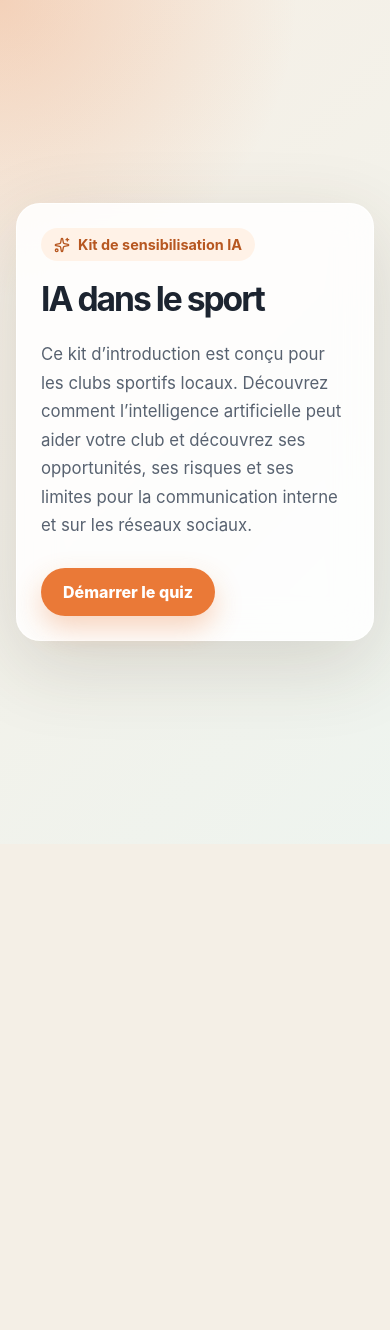
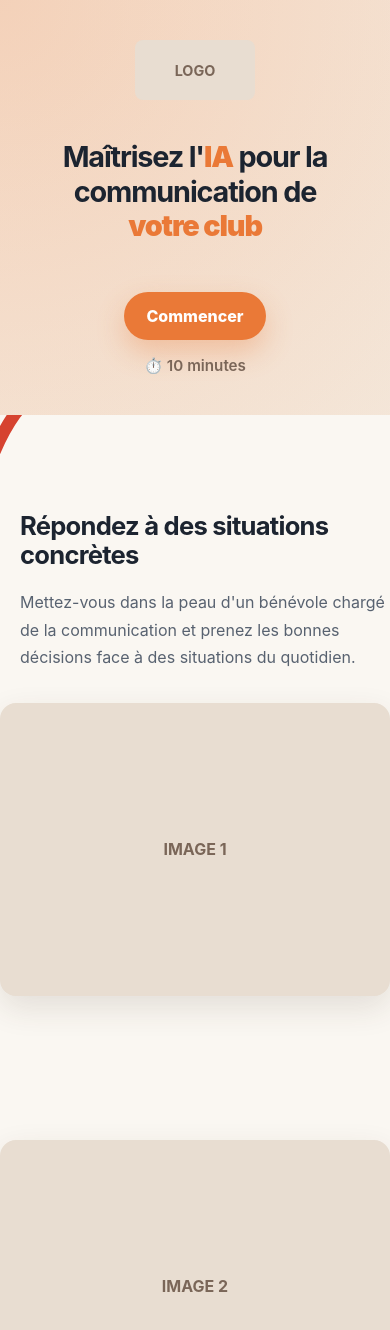
Before and after one commit to capsjs/sport-club-quiz, a React (Vite) app: page / in a window 390 px wide. Shown: the top 1330 px of the page. Before the commit the page ends 844 px from the top, so only its background shows below. Built offline with nearby package versions, Linux system fonts and the light colour scheme.

Commit message:
create homepage with placeholders

```diff
--- /dev/null
+++ b/src/components/HomePage.jsx
@@ -0,0 +1,86 @@
+import React from "react";
+
+export default function HomePage({ onStartQuiz }) {
+  return (
+    <main className="homepage">
+      {/* Logo + Hero Section */}
+      <div className="hero-wrapper">
+        <div className="logo-header">
+          <div className="logo-placeholder">LOGO</div>
+        </div>
+
+        <section className="hero-section">
+          <h1 className="hero-title">
+            Maîtrisez l'<span className="highlight">IA</span> pour la
+            <br />
+            communication de
+            <br />
+            <span className="highlight">votre club</span>
+          </h1>
+          <button className="primary-button" onClick={onStartQuiz}>
+            Commencer
+          </button>
+          <p className="duration">⏱️ 10 minutes</p>
+        </section>
+      </div>
+
+      {/* Section 1: Répondez à des situations concrètes */}
+      <div className="content-wrapper">
+        <section className="content-section">
+          <div className="section-content">
+            <h2>Répondez à des situations concrètes</h2>
+            <p>
+              Mettez-vous dans la peau d'un bénévole chargé de la communication
+              et prenez les bonnes décisions face à des situations du quotidien.
+            </p>
+          </div>
+          <div className="section-image">
+            <div className="image-placeholder">IMAGE 1</div>
+          </div>
+        </section>
+
+        {/* Section 2: Découvrez vos résultats */}
+        <section className="content-section">
+          <div className="section-image">
+            <div className="image-placeholder">IMAGE 2</div>
+          </div>
+          <div className="section-content">
+            <h2>Découvrez vos résultats et progressez</h2>
+            <p>
+              Obtenez un débriefing personnalisé, identifiez vos points de
+              vigilance et découvrez les bonnes pratiques pour utiliser l'IA de
+              manière plus efficace et responsable.
+            </p>
+          </div>
+        </section>
+
+        {/* Section 3: Repartez avec votre fiche mémo */}
+        <section className="content-section">
+          <div className="section-content">
+            <h2>Repartez avec votre fiche mémo</h2>
+            <p>
+              À l'issue du parcours, recevez une fiche synthétique regroupant
+              les conseils essentiels pour communiquer avec l'IA en toute
+              confiance.
+            </p>
+          </div>
+          <div className="section-image">
+            <div className="image-placeholder">IMAGE 3</div>
+          </div>
+        </section>
+      </div>
+
+      {/* CTA Section */}
+      <section className="final-cta">
+        <h2>Prêt à relever le défi ?</h2>
+        <p>
+          Testez vos connaissances, découvrez les bonnes pratiques et améliorez
+          votre communication en seulement quelques minutes.
+        </p>
+        <button className="primary-button" onClick={onStartQuiz}>
+          Commencer
+        </button>
+      </section>
+    </main>
+  );
+}
--- a/src/main.jsx
+++ b/src/main.jsx
@@ -1,7 +1,7 @@
 import React, { useState } from "react";
 import { createRoot } from "react-dom/client";
-import { Sparkles } from "lucide-react";
 import "./styles.css";
+import HomePage from "./components/HomePage";
 import Quiz from "./components/Quiz";
 
 function App() {
@@ -9,29 +9,7 @@ function App() {
 
   return (
     <main className="app-shell">
-      {!showQuiz && (
-        <section className="hero-card">
-          <div className="intro fade-in">
-            <div className="badge">
-              <Sparkles size={16} /> Kit de sensibilisation IA
-            </div>
-            <h1>IA dans le sport</h1>
-            <p className="lead">
-              Ce kit d’introduction est conçu pour les clubs sportifs locaux.
-              Découvrez comment l’intelligence artificielle peut aider votre
-              club et découvrez ses opportunités, ses risques et ses limites
-              pour la communication interne et sur les réseaux sociaux.
-            </p>
-            <button
-              className="primary-button"
-              onClick={() => setShowQuiz(true)}
-            >
-              Démarrer le quiz
-            </button>
-          </div>
-        </section>
-      )}
-
+      {!showQuiz && <HomePage onStartQuiz={() => setShowQuiz(true)} />}
       {showQuiz && <Quiz onExit={() => setShowQuiz(false)} />}
     </main>
   );
--- a/src/styles.css
+++ b/src/styles.css
@@ -1,12 +1,21 @@
 :root {
-  font-family: Inter, ui-sans-serif, system-ui, -apple-system, BlinkMacSystemFont, "Segoe UI", sans-serif;
+  font-family:
+    Inter,
+    ui-sans-serif,
+    system-ui,
+    -apple-system,
+    BlinkMacSystemFont,
+    "Segoe UI",
+    sans-serif;
   color: #1c2430;
   background: #f4efe6;
   font-synthesis: none;
   text-rendering: optimizeLegibility;
 }
 
-* { box-sizing: border-box; }
+* {
+  box-sizing: border-box;
+}
 
 body {
   margin: 0;
@@ -22,9 +31,12 @@ button {
   min-height: 100vh;
   display: grid;
   place-items: center;
-  padding: 32px 16px;
   background:
-    radial-gradient(circle at top left, rgba(234, 121, 55, 0.25), transparent 32%),
+    radial-gradient(
+      circle at top left,
+      rgba(234, 121, 55, 0.25),
+      transparent 32%
+    ),
     linear-gradient(135deg, #f7efe5 0%, #eef4ef 100%);
 }
 
@@ -44,8 +56,14 @@ button {
 }
 
 @keyframes fadeIn {
-  from { opacity: 0; transform: translateY(8px); }
-  to { opacity: 1; transform: translateY(0); }
+  from {
+    opacity: 0;
+    transform: translateY(8px);
+  }
+  to {
+    opacity: 1;
+    transform: translateY(0);
+  }
 }
 
 .badge {
@@ -61,7 +79,9 @@ button {
   margin-bottom: 22px;
 }
 
-h1, h2, p {
+h1,
+h2,
+p {
   margin-top: 0;
 }
 
@@ -95,31 +115,38 @@ h2 {
   margin: 32px 0;
 }
 
-.info-grid article, .memo-card {
+.info-grid article,
+.memo-card {
   padding: 20px;
   border-radius: 22px;
   background: #f9f6f0;
   border: 1px solid #ece1d2;
 }
 
-.info-grid strong, .memo-card strong {
+.info-grid strong,
+.memo-card strong {
   display: block;
   margin-bottom: 8px;
   color: #1e2b22;
 }
 
-.info-grid span, .memo-card li {
+.info-grid span,
+.memo-card li {
   color: #647079;
   line-height: 1.5;
 }
 
-.primary-button, .secondary-button {
+.primary-button,
+.secondary-button {
   border: 0;
   border-radius: 999px;
   padding: 14px 22px;
   cursor: pointer;
   font-weight: 800;
-  transition: transform 0.2s ease, box-shadow 0.2s ease, opacity 0.2s ease;
+  transition:
+    transform 0.2s ease,
+    box-shadow 0.2s ease,
+    opacity 0.2s ease;
 }
 
 .primary-button {
@@ -136,7 +163,8 @@ h2 {
   gap: 8px;
 }
 
-.primary-button:hover, .secondary-button:hover {
+.primary-button:hover,
+.secondary-button:hover {
   transform: translateY(-2px);
 }
 
@@ -185,7 +213,10 @@ h2 {
   gap: 16px;
   text-align: left;
   font-weight: 700;
-  transition: transform 0.16s ease, border 0.16s ease, background 0.16s ease;
+  transition:
+    transform 0.16s ease,
+    border 0.16s ease,
+    background 0.16s ease;
 }
 
 .answer-button:hover {
@@ -227,7 +258,8 @@ h2 {
   margin: 8px 0 18px;
 }
 
-.result, .thanks {
+.result,
+.thanks {
   text-align: center;
   display: grid;
   justify-items: center;
@@ -331,3 +363,201 @@ h2 {
     line-height: 1.5;
   }
 }
+
+/* HomePage Styles */
+.homepage {
+  width: 100%;
+  min-height: 100vh;
+}
+
+.logo-header {
+  width: 100%;
+  padding: 40px 16px 0;
+  display: flex;
+  justify-content: center;
+}
+
+.logo-placeholder {
+  width: 120px;
+  height: 60px;
+  background: #e8ddd1;
+  border-radius: 8px;
+  display: flex;
+  align-items: center;
+  justify-content: center;
+  font-weight: 700;
+  color: #7a6658;
+  font-size: 0.9rem;
+}
+
+.hero-section {
+  min-height: 60vh;
+  display: flex;
+  flex-direction: column;
+  align-items: center;
+  justify-content: center;
+  padding: 60px 16px;
+  text-align: center;
+}
+
+.hero-title {
+  font-size: clamp(2.2rem, 8vw, 3.8rem);
+  line-height: 1.2;
+  letter-spacing: -0.04em;
+  margin: 0 0 32px;
+  color: #1c2430;
+  max-width: 800px;
+}
+
+.hero-title .highlight {
+  color: #ea7937;
+  font-weight: 900;
+}
+
+.hero-section .primary-button {
+  margin: 24px 0 16px;
+}
+
+.duration {
+  font-size: 0.95rem;
+  color: #7a6658;
+  font-weight: 600;
+  margin: 0;
+}
+
+.content-wrapper {
+  background-color: #faf7f2;
+  background-image: url("/assets/vector_1.svg");
+  background-repeat: no-repeat;
+  background-position: right -350px;
+  background-size: 100% auto;
+  padding: 136px 0;
+  display: flex;
+  flex-direction: column;
+  gap: 136px;
+  z-index: 99;
+}
+
+.content-section {
+  display: grid;
+  grid-template-columns: 1fr 1fr;
+  gap: 60px;
+  align-items: center;
+  max-width: 1200px;
+  padding: 0;
+}
+
+.content-section:nth-of-type(3) {
+  margin-top: -40px;
+  margin-bottom: 80px;
+}
+
+.content-section:nth-of-type(odd) .section-content {
+  margin-inline-start: 20px;
+}
+
+.section-content h2 {
+  font-size: clamp(1.8rem, 5vw, 2.4rem);
+  line-height: 1.15;
+  letter-spacing: -0.03em;
+  margin: 0 0 20px;
+  color: #1c2430;
+}
+
+.section-content p {
+  font-size: clamp(1rem, 2vw, 1.1rem);
+  line-height: 1.7;
+  color: #586270;
+  margin: 0;
+  max-width: 500px;
+}
+
+.section-image {
+  display: flex;
+  align-items: center;
+  justify-content: center;
+}
+
+.image-placeholder {
+  width: 100%;
+  aspect-ratio: 4 / 3;
+  background: #e8ddd1;
+  border-radius: 16px;
+  display: flex;
+  align-items: center;
+  justify-content: center;
+  font-weight: 700;
+  color: #7a6658;
+  font-size: 1rem;
+  box-shadow: 0 12px 32px rgba(66, 47, 29, 0.12);
+}
+
+.final-cta {
+  padding: 80px 16px;
+  text-align: center;
+  background: linear-gradient(135deg, #f7efe5 0%, #eef4ef 100%);
+}
+
+.final-cta h2 {
+  font-size: clamp(2rem, 6vw, 3rem);
+  line-height: 1.2;
+  letter-spacing: -0.04em;
+  margin: 0 0 24px;
+  color: #1c2430;
+}
+
+.final-cta p {
+  font-size: clamp(1rem, 2vw, 1.15rem);
+  line-height: 1.7;
+  color: #586270;
+  margin: 0 0 32px;
+  max-width: 600px;
+  margin-left: auto;
+  margin-right: auto;
+}
+
+.final-cta .primary-button {
+  margin-top: 24px;
+}
+
+@media (max-width: 768px) {
+  .hero-section {
+    padding: 40px 16px;
+    min-height: auto;
+  }
+
+  .hero-title {
+    font-size: clamp(1.8rem, 6vw, 2.4rem);
+    margin-bottom: 24px;
+  }
+
+  .content-wrapper {
+    padding: 48px 0;
+    display: flex;
+    flex-direction: column;
+    gap: 48px;
+  }
+
+  .content-section {
+    grid-template-columns: 1fr;
+    gap: 32px;
+    margin: 48px auto;
+  }
+
+  .content-section:nth-of-type(3) {
+    margin-top: 0;
+    margin-bottom: 48px;
+  }
+
+  .section-content h2 {
+    font-size: 1.6rem;
+  }
+
+  .final-cta {
+    padding: 60px 16px;
+  }
+
+  .final-cta h2 {
+    font-size: clamp(1.6rem, 5vw, 2.2rem);
+  }
+}
```
Also changed, not shown: public/assets/vector_1.svg (added), 2 other files (tests, documents, lock files or other folders).
